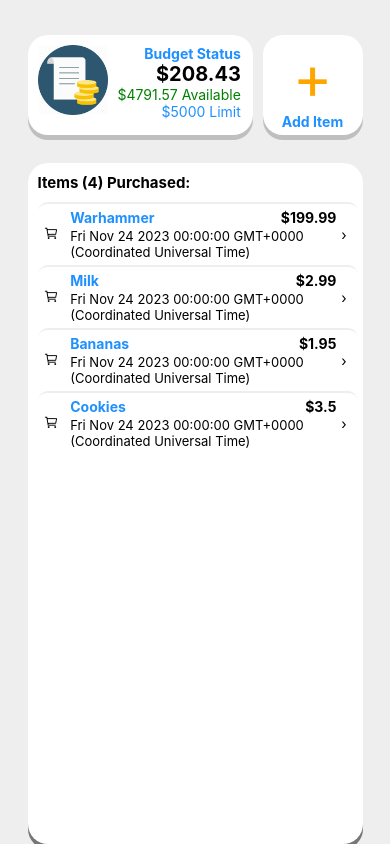
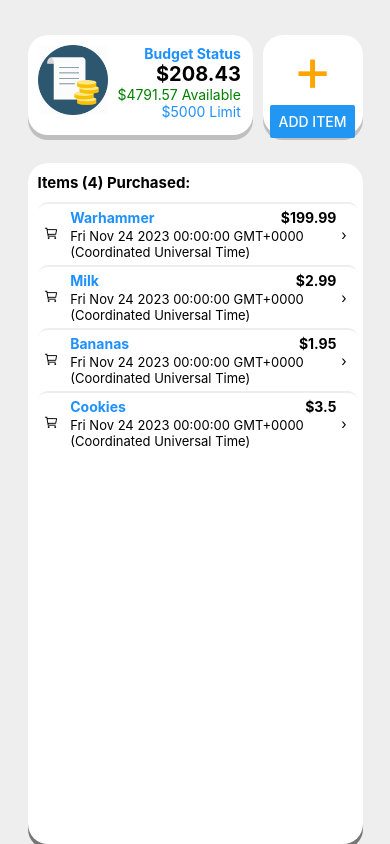
Before and after one commit to dtuyenng/simple-money-reactna, a React Native app: screen / in a window 390 px wide. Built offline with nearby package versions, Linux system fonts and the light colour scheme.

Commit message:
Added Model to AddItemButton
added moal

```diff
--- a/App.tsx
+++ b/App.tsx
@@ -1,15 +1,24 @@
 import { useState } from "react";
-import { StyleSheet, Text, View, SafeAreaView } from "react-native";
+import {
+  StyleSheet,
+  Text,
+  View,
+  SafeAreaView,
+  Modal,
+  Button,
+} from "react-native";
 import ListItem from "./components/ListItem";
 import PurchasedItemView from "./components/PurchasedItemView";
 import BudgetStatusView from "./components/BudgetStatusView";
 import AddItemButton from "./components/AddItemButton";
+import { AnimationEvent } from "react";
 
 //main data import
 import purchasedItems from "./components/purchasedItems";
 import monthlyBudget from "./Budget";
 
 export default function App() {
+  const [modalVisible, setModalVisible] = useState(false);
   const [budget, setBudget] = useState(monthlyBudget);
 
   function handleDeleteItem(item: any) {
@@ -25,10 +34,11 @@ export default function App() {
   }
 
   return (
+    <>
       <SafeAreaView style={styles.container}>
         <View style={styles.header}>
           <BudgetStatusView budget={budget}></BudgetStatusView>
-        <AddItemButton></AddItemButton>
+          <AddItemButton onPress={() => setModalVisible(true)} />
         </View>
         <View style={styles.content}>
           <PurchasedItemView
@@ -36,7 +46,13 @@ export default function App() {
             onPress={handleDeleteItem}
           ></PurchasedItemView>
         </View>
+        <Modal visible={modalVisible} animationType="slide">
+          <SafeAreaView>
+            <Button title="Cancel" onPress={() => setModalVisible(false)} />
           </SafeAreaView>
+        </Modal>
+      </SafeAreaView>
+    </>
   );
 }
 
--- a/components/AddItemButton.tsx
+++ b/components/AddItemButton.tsx
@@ -1,13 +1,19 @@
-import { StyleSheet, Text, View } from "react-native";
+import { useState } from "react";
+import { StyleSheet, Text, View, Button } from "react-native";
+import { Modal } from "react-native";
 
-function AddItemButton() {
+interface Props {
+  onPress: () => void;
+}
+
+function AddItemButton({ onPress }: Props) {
   return (
     <View style={styles.container}>
       <Text style={styles.buttonIcon}>+</Text>
-      <Text style={styles.buttonTitle}>Add Item</Text>
+      <Button title="Add Item" onPress={onPress} />
     </View>
   );
-}
+} //Change button component to a touchablewithoutfeedback
 
 const styles = StyleSheet.create({
   container: {
```
Lines whose indentation alone changed are shown as unchanged.
